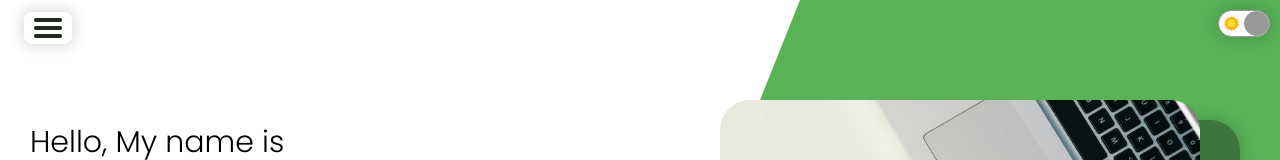
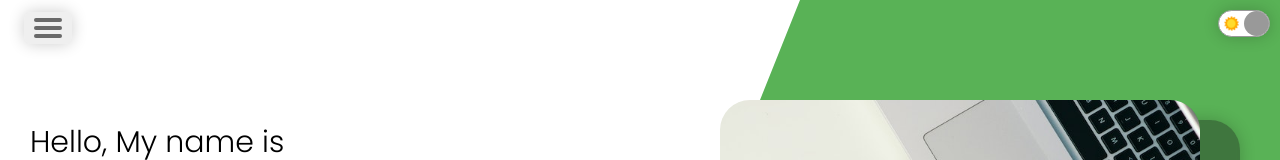
Before and after one commit to jasonmwatu/jason-portfolio, a React (Create React App) app: page / in a window 1280 px wide. Shown: the top 160 px of the page. Built offline with nearby package versions, Linux system fonts and the light colour scheme.

Commit message:
add whiter shadow on darkmode to menu and toggle in toggle component

```diff
--- a/src/components/toggle/Toggle.js
+++ b/src/components/toggle/Toggle.js
@@ -22,13 +22,13 @@ const Toggle = () => {
   // };
   return (
     <>
-      <div className="m">
+      <div className="m" style={{ boxShadow: darkMode && "0 0 1rem 0 rgba(243, 243, 243, 0.2)", backgroundColor: "rgba(194, 194, 194, 0.26)"}}>
         {/* <IoMenu style={{color: darkMode && "white", height: "4em"}}/> */}
         <span className="m-line" style={{backgroundColor: darkMode && "white"}}></span>
         <span className="m-line" style={{backgroundColor: darkMode && "white"}}></span>
         <span className="m-line" style={{backgroundColor: darkMode && "white"}}></span>
       </div>
-      <div className="t">
+      <div className="t"style={{ boxShadow: darkMode && "0 0 1rem 0 rgba(243, 243, 243, 0.2)"}}>
         <img src={Sun} alt="light mode toggle" className="t-icon" />
         <img src={Moon} alt="dark mode toggle" className="t-icon" />
         <div
--- a/src/components/toggle/toggle.css
+++ b/src/components/toggle/toggle.css
@@ -21,7 +21,8 @@
 }
 .m-line {
   border-radius: 4px;
-  background-color: #1f291f;
+  /* background-color: #1f291f; */
+  background-color: rgb(105, 105, 105);
   height: 4px;
   width: 60%;
   margin-bottom: 4px;
```
